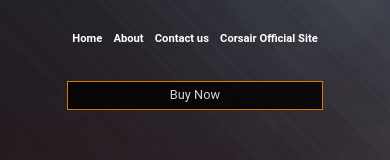
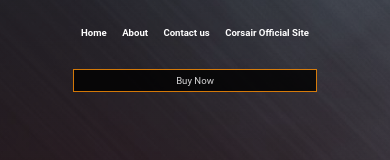
Before and after one commit to rojerthat07/Corsair-Site, a website: page build/index.html in a window 390 px wide. Shown: the part 86-246 px from the top of the page. Drawn offline with nearby package versions, Linux system fonts and the light colour scheme; a script that the page names is missing.

Commit message:
mobile queries

```diff
--- a/src/styles/2-base/_global.scss
+++ b/src/styles/2-base/_global.scss
@@ -43,7 +43,6 @@ hr{
 
 
 .corsair-logo-sticky{
-
     position: fixed;
     right:-30px;
     top:30%;
@@ -56,9 +55,11 @@ hr{
     img{
         border-radius: 5px;
         width:70px;
+        @include mobile{
+            width:50px;
+        }
         &:hover{
 
         }
     }
-
 }
--- a/src/styles/3-layout/_navigation.scss
+++ b/src/styles/3-layout/_navigation.scss
@@ -63,6 +63,10 @@
                     padding: 2em .5em;
                     margin: 1em 0em;
                 }
+                @include mobile{
+                    font-size: .6em;
+                    padding: 2em .8em;
+                }
 
 
             }
--- a/src/styles/4-modules/_buttons.scss
+++ b/src/styles/4-modules/_buttons.scss
@@ -8,6 +8,9 @@
     @include tablet{
        font-size: .8em;
     }
+    @include mobile{
+      font-size: .6em;
+   }
 
     &:hover{
        opacity:1;
--- a/src/styles/4-modules/_imageCaption.scss
+++ b/src/styles/4-modules/_imageCaption.scss
@@ -63,7 +63,7 @@
     grid-template-columns: 1fr 1fr;
     padding:1em 5em;
     @include laptop{
-        padding:1em 2em;
+        padding:1em 1em;
     }
     @include tablet{
         grid-template-columns: 1fr;
--- a/src/styles/4-modules/_sections.scss
+++ b/src/styles/4-modules/_sections.scss
@@ -16,6 +16,9 @@
         font-size:1.5em;
         padding: 2em .5em 1em .5em;
         margin: 1em auto;
+    }
+    @include mobile{
+        font-size:1.2em;
     }
 }
 
@@ -149,6 +152,9 @@
                 @include tablet{
                     width: 120px;
                 }
+                @include mobile{
+                    width: 100px;
+                }
             }
         }
 
@@ -161,7 +167,9 @@
                padding:0em 0em;
                 }
             .column__heading {
-
+                @include mobile{
+                    font-size: 1.5em;
+                }
             }
 
             .column__information {
@@ -173,6 +181,10 @@
                     @include tablet{
                         font-size:.9em;
                     }
+                    @include mobile{
+                        font-size: .8em;
+                    }
+
             }
         }
     }
@@ -202,6 +214,12 @@
     .promo__paragraph{
         text-align: center;
         margin:3em;
+        @include tablet{
+            font-size: .8em;
+        }
+        @include mobile{
+            font-size: .8em;
+        }
         .promo__logo{
             width:100px;
             margin:0 1em;
@@ -211,6 +229,9 @@
             @include mobile{
                 width:50px;
             }
+            @include mobile{
+                width:40px;
+            }
             &:hover{
                 box-shadow: 2px 2px 10px white;
             }
--- a/src/styles/5-templates/_about.scss
+++ b/src/styles/5-templates/_about.scss
@@ -19,6 +19,11 @@
     font-size: 1.5em;
     border-bottom: 1px solid rgb(233, 33, 33);
 }
+@include mobile{
+    font-size: 1.4em;
+    width:60%;
+
+}
 
     }
     .about__paragraph{
@@ -34,6 +39,11 @@
             font-size: .8em;
             width:80%;
         }
+        @include mobile{
+            font-size: .7em;
+            width:100%;
+
+        }
     }
     .about__image{
         width:350px;
@@ -43,6 +53,10 @@
         }
         @include tablet{
             width:250px;
+        }
+        @include mobile{
+            width:200px;
+
         }
     }
     .about__rights{
--- a/src/styles/5-templates/_corsairIntroduction.scss
+++ b/src/styles/5-templates/_corsairIntroduction.scss
@@ -57,6 +57,7 @@
                 width: 280px;
             }
 
+
         }
     }
 
```
Also changed, not shown: build/styles/main.min.css, 1 other file.
